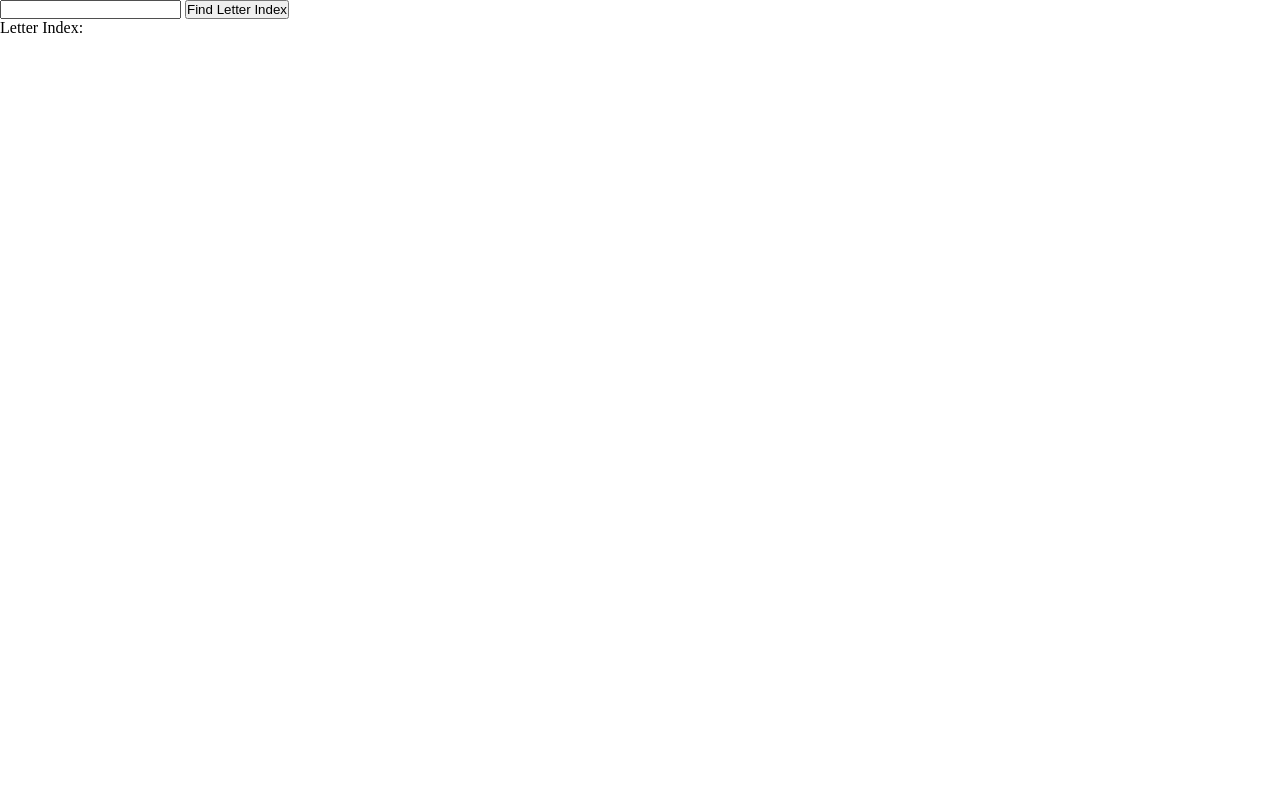
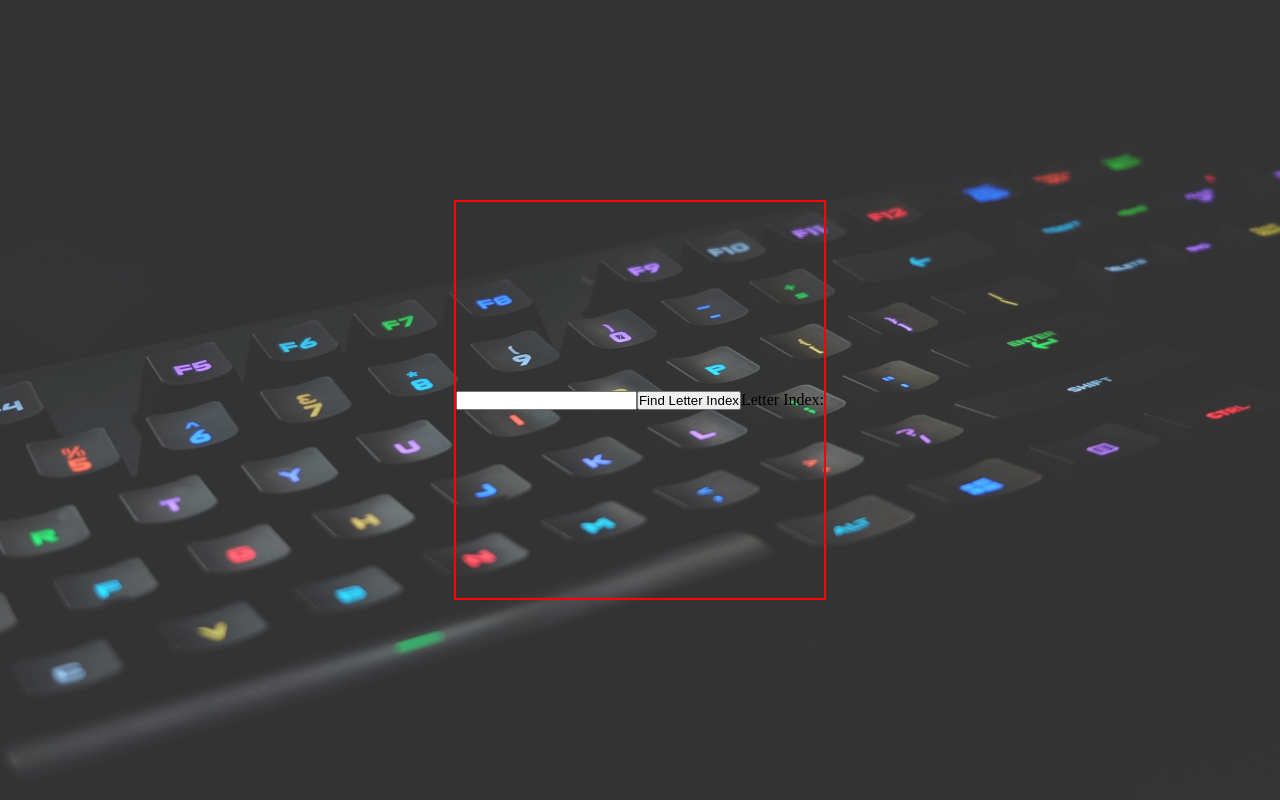
Before and after one commit to frcihan/find-letter-index, a plain HTML site: page index.html in a window 1280 px wide. Drawn offline with Linux system fonts and the light colour scheme.

Commit message:
style.css updated

```diff
--- a/style.css
+++ b/style.css
@@ -3,3 +3,24 @@
     padding: 0;
     box-sizing: border-box;
 }
+html{
+    background: url("./bg.jpg"), rgba(255, 255 , 255, 0.2);
+    background-blend-mode: lighten;
+    background-repeat: no-repeat;
+    background-size: cover;
+}
+body{
+    width: 100vw;
+    height: 100vh;
+    display: flex;
+    align-items: center;
+    justify-content: center;
+}
+
+.container{
+    display: flex;
+    align-items: center;
+    justify-content: center;
+    height: 50vh;
+    border: 2px solid red;
+}
```
Also changed, not shown: bg.jpg (added).
